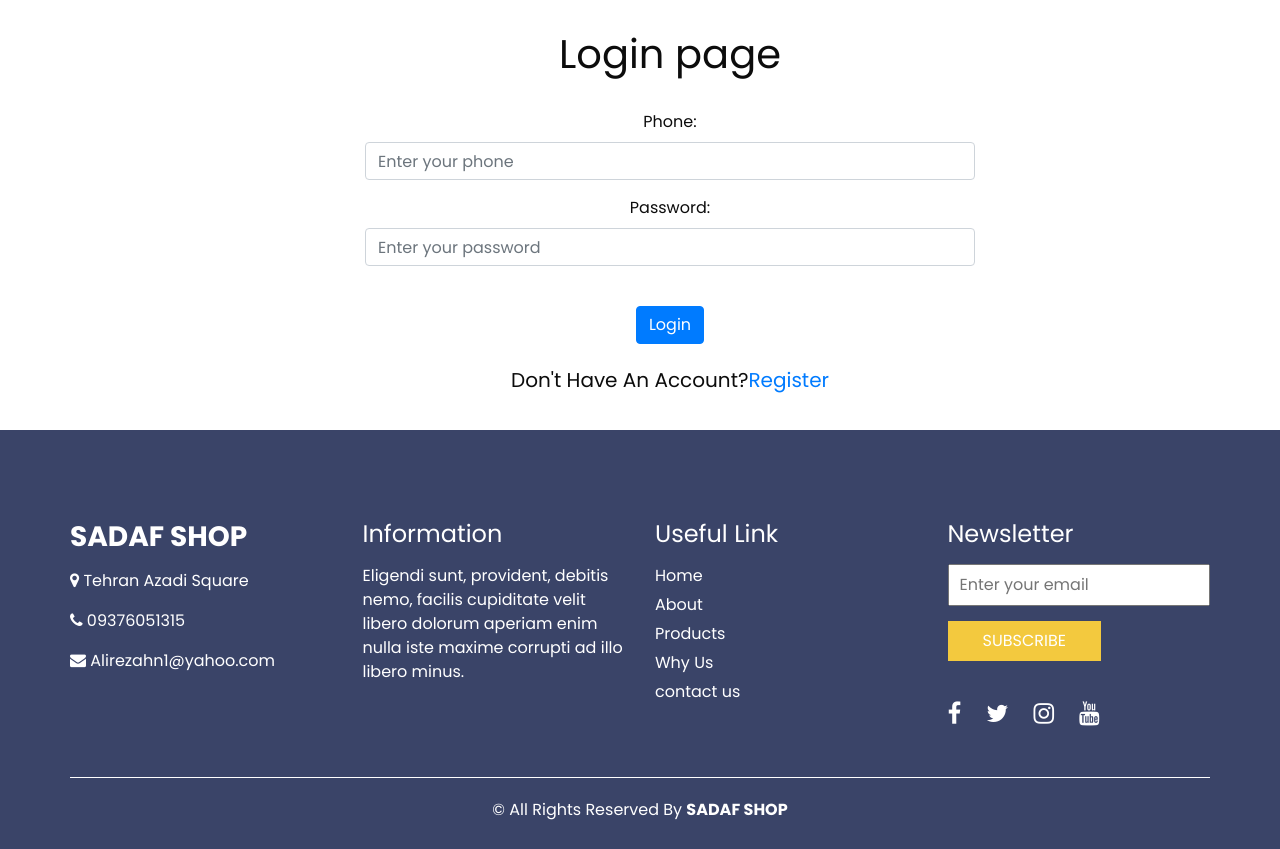
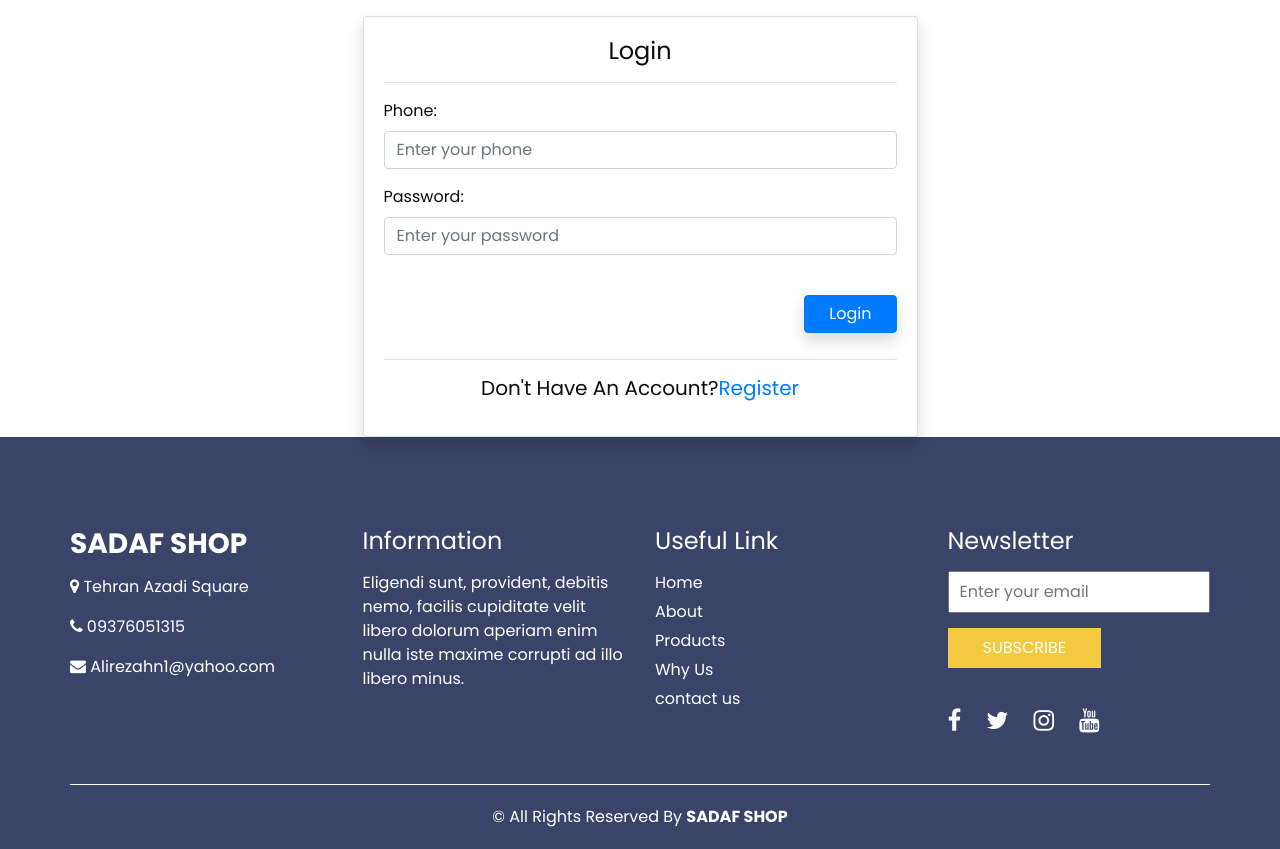
Before and after one commit to Alirezahn1/Ecommerce, a Django app: page /login/ in a window 1280 px wide. Shown: the part 134-983 px from the top of the page. Before the commit the page ends 954 px from the top, so only its background shows below. Run offline with Django 4.2, Linux system fonts and the light colour scheme; some libraries are stand-ins or nearby versions.

Commit message:
fix login page

```diff
--- a/templates/customer/login.html
+++ b/templates/customer/login.html
@@ -10,19 +10,29 @@
            {% endfor %}
        {% endfor %}
     {% endif %}
-    <div class="container-fluid" style="margin: 30px;text-align: center">
-    <div class="row justify-content-center">
-    <div class="col-lg-6 col-sm-4 col-md-6" style="float: none; margin: 0 auto;">
-        <div class="form-group-lg">
-    <h1 >Login page</h1> <br>
-    <form action="" method="post" enctype="multipart/form-data">
-        {% csrf_token %}
+    <div class="container">
+        <div class="row justify-content-center">
+    <div class="col-md-6">
+        <div class="">
+        <div class="card mt-3 shadow">
+            <div class="card-body">
+                 <form action="" method="post" enctype="multipart/form-data">
+                                         {% csrf_token %}
+                     <div class="text-center">
+                <h4>Login </h4>
+                     </div> <hr>
+        <div class="form-group">
+
         {{ form.as_p }}
-        <br><input type="submit" class="btn btn-primary" value="Login">
-    </form> <br>
+        <br> <button type="submit"  class="btn btn-primary float-right shadow px-4"> Login </button>
+     <br> <br> <hr>
     <h5 style="text-align: center;text-transform: capitalize">Don't have an account?<a href="{% url 'customers:register' %}">Register</a></h5>
         </div>
+            </form>
+            </div>
+        </div>
+        </div>
     </div>
-    </div>
+        </div>
     </div>
 {% endblock %}
```
